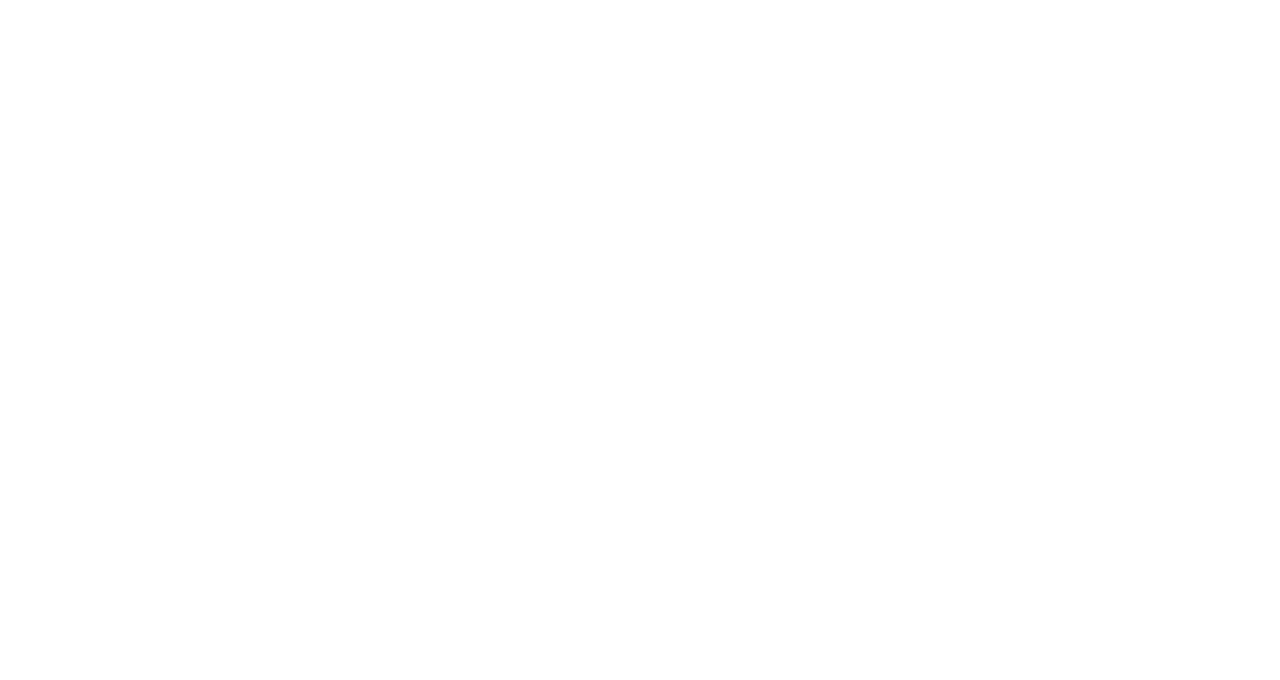
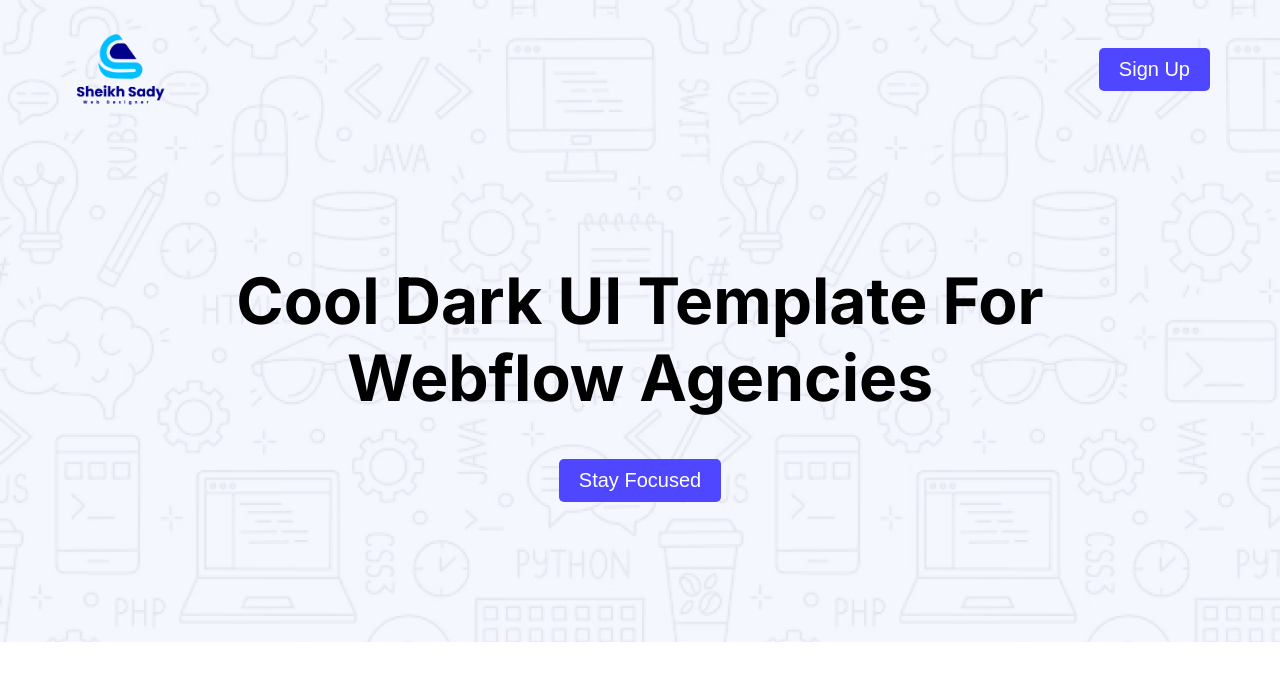
Before and after one commit to Mdsheikhsady/first-assignment-web, a plain HTML site: page index.html in a window 1280 px wide. Drawn offline with Linux system fonts and the light colour scheme.

Commit message:
header section completed

```diff
--- a/index.html
+++ b/index.html
@@ -3,11 +3,25 @@
 <head>
     <meta charset="UTF-8">
     <meta name="viewport" content="width=device-width, initial-scale=1.0">
+    <link rel="icon" href="images/Sady_icon.png">
+    <link rel="preconnect" href="https://fonts.googleapis.com">
+<link rel="preconnect" href="https://fonts.gstatic.com" crossorigin>
+<link href="https://fonts.googleapis.com/css2?family=Inter:ital,opsz,wght@0,14..32,100..900;1,14..32,100..900&display=swap" rel="stylesheet">
+    <link rel="stylesheet" href="styles/style.css">
     <title>first-assignment-web</title>
 </head>
-<body>
-    <header>
-
+<body class="inter-normal">
+    <header class="header">
+        <nav class="container">
+            <img width="100px" src="images/Sady-Logo.png" alt="Logo">
+            <a  class="inter-normal" href="index.html"><button class="btn-primary">Sign Up</button></a>
+        </nav>
+        <div class="banner">
+        <div class="banner-content">
+        <h1>Cool Dark UI Template For Webflow Agencies</h1>
+        <a  class="inter-normal" href="index.html"><button class="btn-primary">Stay Focused</button></a>
+        </div>
+        </div>
     </header>
     <main>
 
--- /dev/null
+++ b/styles/style.css
@@ -0,0 +1,50 @@
+.inter-normal {
+  font-family: "Inter", sans-serif;
+  font-optical-sizing: auto;
+  font-weight: normal;
+  font-style: normal;
+}
+/*header css*/
+.header{
+    background-image: url('../images/Hero-bg.png');
+    padding: 30px;
+}
+/*nav css*/
+nav{
+    display: flex;
+    align-items: center;
+    justify-content: space-between;
+}
+
+/*shared css*/
+.btn-primary{
+    background-color: #4E47FF;
+    padding: 10px 20px;
+    text-decoration: none;
+    border: none;
+    border-radius: 5px;
+    color: #fff;
+    font-size: 20px;
+}
+.container{
+    max-width: 1140px;
+    margin: auto;
+}
+body{
+    margin: 0;
+    padding: 0;
+}
+
+/*banner css*/
+.banner{
+    padding: 110px 100px;
+}
+.banner-content{
+    max-width: 820px;
+    margin: auto;
+    text-align: center;
+}
+.banner-content h1{
+    font-size: 64px;
+    text-align:center;
+}
```
Also changed, not shown: images/Sady-Logo.png (added), images/Sady_icon.png (added).
